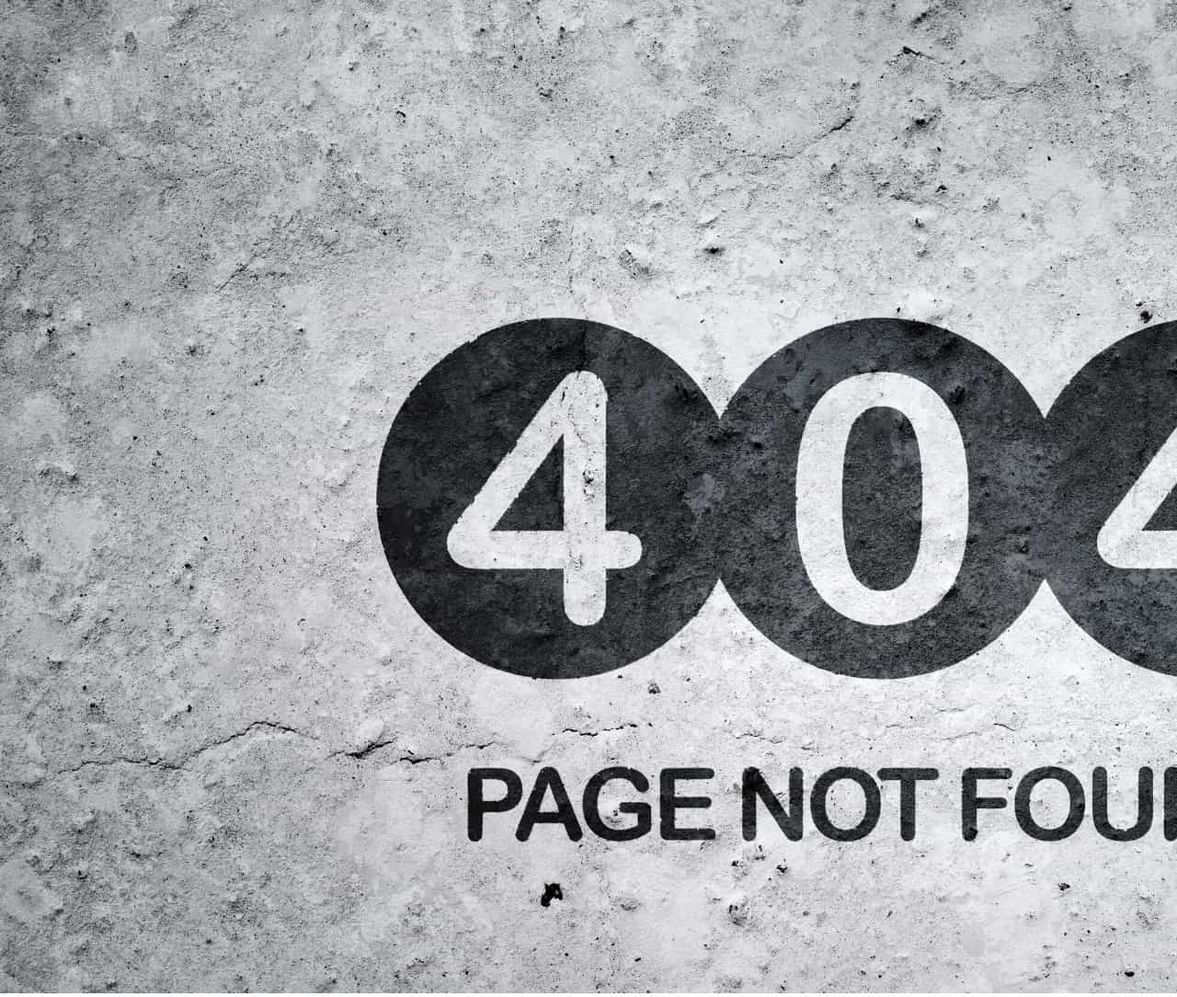
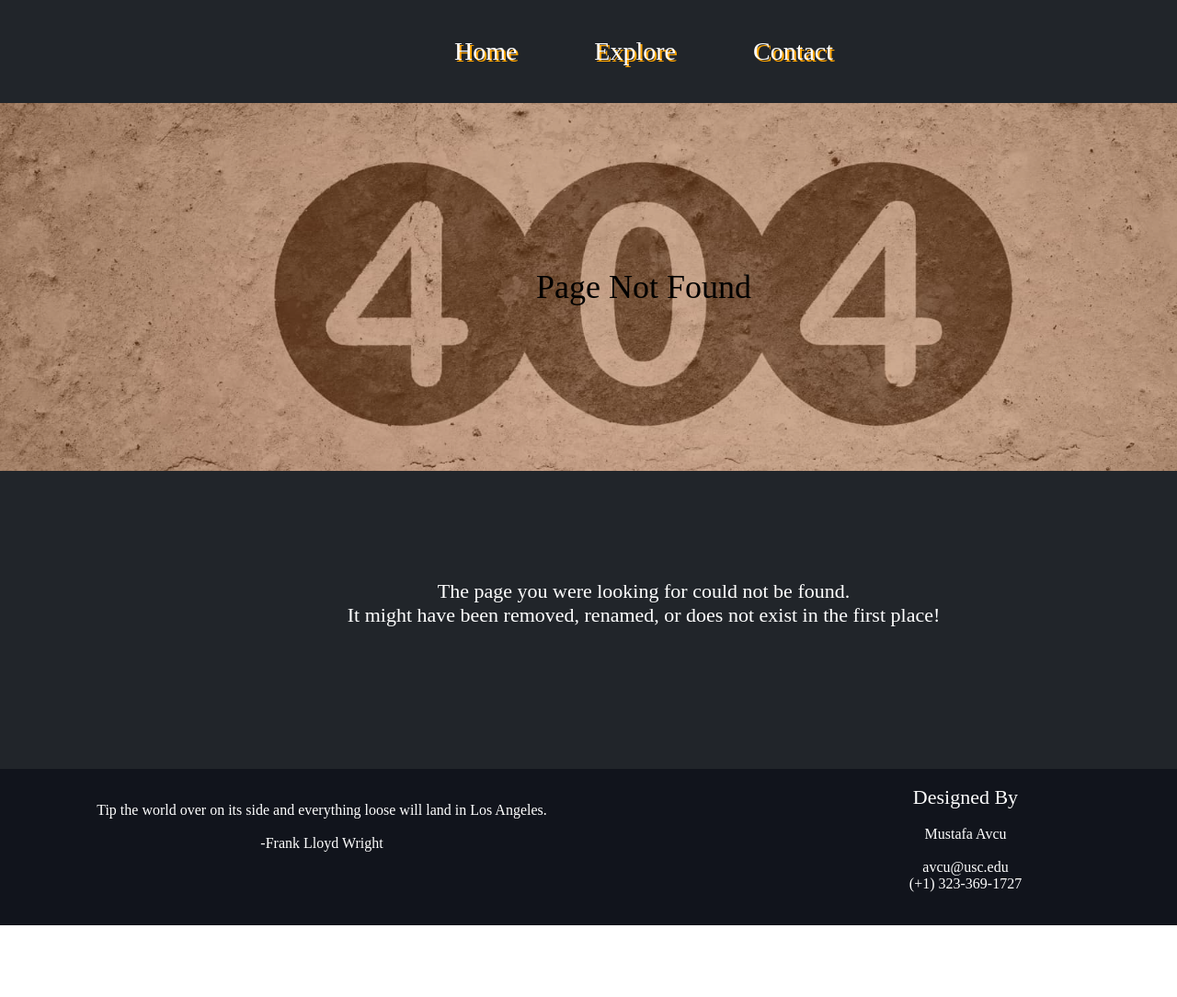
Before and after one commit to Avcu/avcu.github.io, a Jekyll site: the page WebTech/hw1/error.html, which Jekyll copies as it is, in a window 1280 px wide. Shown: the whole page at 92% size. Built offline with Jekyll 4.4.1, drawn with Linux system fonts in a browser that asks for light colours; after the commit the page ends 1006 px from its top, so only the background shows below that.

Commit message:
hw-1 update

```diff
--- a/WebTech/hw1/error.html
+++ b/WebTech/hw1/error.html
@@ -6,5 +6,59 @@
 
 
 <body>
-  <img src="imgs/404-featured.jpg">
+
+  <div class="wrapper">
+
+    <div class="navigation">
+      <ul>
+        <li><a href="main.html">Home</a></li>
+        <li><a href="error.html">Explore</a></li>
+        <li><a href="error.html">Contact</a></li>
+      </ul>
+    </div>
+
+
+    <div class="error_image">
+      <div class="error_layer">
+        <p class="error_text">Page Not Found</p>
+      </div>
+    </div>
+
+    <div class="error_div">
+        <br><br><br><br><br><br><br><br>
+        <p class="error_message">The page you were looking for could not be found.
+        It might have been removed, renamed, or does not exist in the first place!</p>
+        <br><br><br><br><br><br><br><br>
+
+    </div>
+
+
+
+    <br><br>
+    <div class="footer">
+      <div class="flex_container" >
+        <div class="flex_element">
+          <br><br>
+          <p>Tip the world over on its side and everything loose will land in Los Angeles.</p>
+          <br>
+          <p>-Frank Lloyd Wright</p>
+        </div>
+
+        <div class="flex_element">
+          <br>
+          <p style="font-size:22px;">Designed By</p>
+          <br>
+          <p>Mustafa Avcu</p>
+          <br>
+          <a href="mailto: avcu@usc.edu">avcu@usc.edu</a>
+          <br>
+          <a href="tel:(+1) 323-369-1727">(+1) 323-369-1727</a>
+          <br><br><br>
+        </div>
+      </div>
+    </div>
+
+  </div>
+
+
 </body>
--- a/WebTech/hw1/styles.css
+++ b/WebTech/hw1/styles.css
@@ -2,28 +2,32 @@
 	margin:0;
 	padding:0;
 	border:0;
+	color:#FFFFFF;
+	font-family: "Montserrat";
 }
 .wrapper {
-  width: 1410px;
+  width: 1400px;
   background-color: #21252a;
   float: left;
   margin: auto;
-  border: 5px solid #73AD21;
+  /*border: 5px solid #73AD21;*/
 }
 
 .navigation {
   width: 1400px;
   margin: auto;
   text-align: center;
-  border: 3px solid #A31227;
+  /*border: 3px solid #A31227;*/
 }
 .navigation li {
   display: inline-block;
+	margin: 20px;
   font-size: 28px;
   padding: 20px;
 }
-.navigation li a {
-  color: #FFFFFF;
+.navigation a {
+	text-decoration:none;
+	text-shadow: 2px 2px #FFA500;
 }
 
 .banner_image {
@@ -35,6 +39,24 @@
   width: 1400px;
 }
 
+.error_image {
+	position: relative;
+	background-image: url("imgs/404-featured.jpg");
+	background-size: cover;
+	background-position: top 600px left 0px;
+	height: 400px;
+	width: 1400px;
+}
+
+.error_layer {
+    background-color: rgba(163, 90, 36, 0.5);
+    position: absolute;
+    top: 0;
+    left: 0;
+    width: 100%;
+    height: 100%;
+}
+
 .banner_text {
   position: absolute;
   font-size: 36px;
@@ -42,14 +64,113 @@
   left: 50%;
   transform: translate(-50%, -50%);
   color: #FFA500;
+	text-shadow: 1px 1px #FFFFFF;
 }
 
+.error_text {
+  position: absolute;
+  font-size: 36px;
+  top: 50%;
+  left: 50%;
+  transform: translate(-50%, -50%);
+  color: #000000;
+}
+
+.error_div {
+	position: relative;
+}
+
+.error_message {
+	white-space: pre-line;
+	text-align: center;
+	position: absolute;
+  font-size: 22px;
+  top: 50%;
+  left: 50%;
+  transform: translate(-50%, -50%);
+}
+
+.section2_flex_element {
+  flex:1;
+  margin-right: 45px;
+	margin-left: 45px;
+	background-color: #11141c;
+	/*border: 2px solid red;*/
+}
+
+.section2_image_style {
+	display: block;
+	width:auto;
+	height:220px;
+	margin-left: auto;
+	margin-right: auto
+}
+
+.section3_wrapper {
+	background-color: #11141c;
+}
+
+.section3_text_style {
+	text-align: justify;
+}
+.section3_image_style {
+	display: block;
+	width:auto;
+	height:400px;
+	margin-left: auto;
+	margin-right: auto;
+}
+
+.section4_wrapper {
+	margin-left:70px;
+	margin-right:70px;
+}
+
+.section4_image_style {
+	display: block;
+	width:auto;
+	height:300px;
+	margin-left: auto;
+	margin-right: auto
+}
+
+.footer {
+	 text-align:center;
+	 background-color: #11141c;
+}
+.footer a {
+	text-decoration:none;
+}
+
+/* Different text styles */
+.heading {
+	font-size: 28px;
+}
+
+.default_text {
+	font-size: 18px;
+}
+
+/* Flex is used to have multiple divs in the same raw */
 .flex_container {
   display: flex;
 }
 
+.flex_container_section3 {
+	display: flex;
+	margin-left:70px;
+	margin-right:70px;
+	/*border:2px solid #7334BB;*/
+}
 .flex_element {
   flex:1;
-  border: 2px solid red;
-  margin-right: 20px;
+  margin-right: 10px;
+	margin-left: 10px;
+	/*border: 2px solid red;*/
 }
+.flex_element_two_column {
+  flex:2;
+  margin-right: 10px;
+	margin-left: 10px;
+	/*border: 2px solid red;*/
+}
```
Also changed, not shown: WebTech/hw1/main.html (+37 -15 lines), WebTech/hw1/myJavaScript.js (+33 -25 lines).
